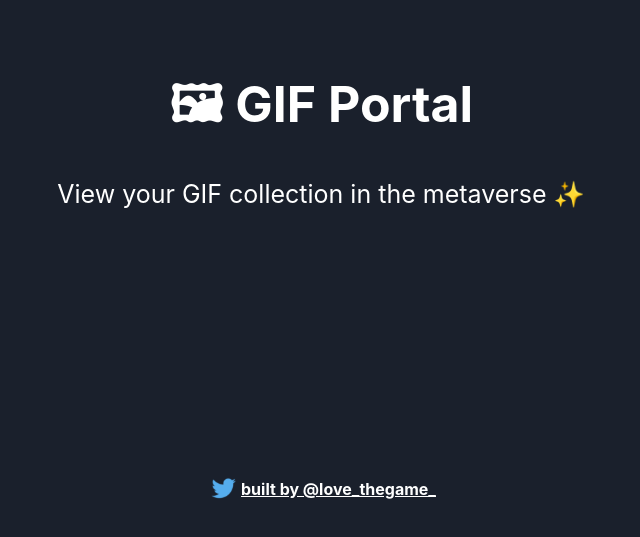
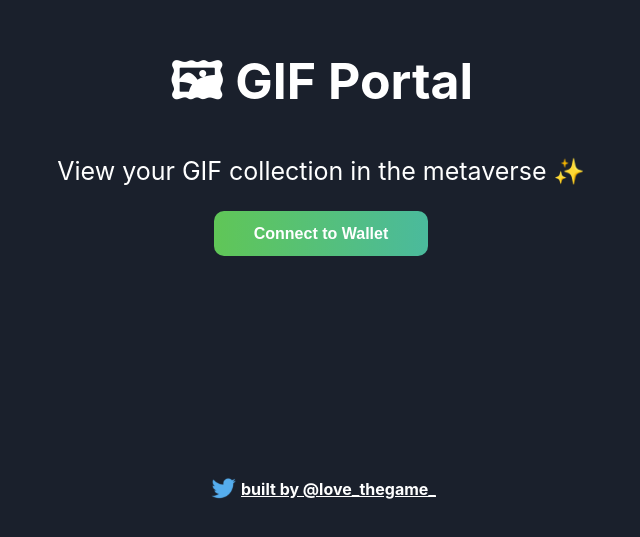
Before and after one commit to zouantchaw/first-solana-client, a React (Vite) app: page / in a window 1280 px wide. Shown: the part 249-786 px from the top of the page, without its empty margins (319-959 px from the left). Built offline with nearby package versions, Linux system fonts and the light colour scheme.

Commit message:
render connect to wallet button

```diff
--- a/src/App.jsx
+++ b/src/App.jsx
@@ -10,20 +10,39 @@
 
   // Check if wallet is connected
   const checkIfWalletIsConnected = async () => {
-    try{
+    try {
       const { solana } = window;
 
       if (solana) {
-        if(solana.isPhantom) {
+        if (solana.isPhantom) {
           console.log('Phantom wallet found!');
+
+          // Invoke 'connect' method on solana object to connect to users wallet
+          const response = solana.connect({ onlyIfTrusted: true })
+          console.log(
+            'Connected with Public Key:',
+            response.publicKey.toString()
+          );
         }
       } else {
         alert('Solana object not found! Get a Phantom Wallet 👻');
       }
-    } catch(error) {
+    } catch (error) {
       console.log(error)
     }
   }
+
+  const connectWallet = async () => {};
+
+  // Render 'Connect to Wallet' button if user isn't connected
+  const renderNotConnectedContainer = () => (
+    <button
+      className="cta-button connect-wallet-button"
+      onClick={connectWallet}
+    >
+    Connect to Wallet
+    </button>
+  );
 
   // On mount, invoke checkIfWalletIsConnected
   useEffect(() => {
@@ -42,6 +61,8 @@
           <p className="sub-text">
             View your GIF collection in the metaverse ✨
           </p>
+          {/* Render connect to wallet button */}
+          {renderNotConnectedContainer()}
         </div>
         <div className="footer-container">
           <img alt="Twitter Logo" className="twitter-logo" src={twitterLogo} />
```
